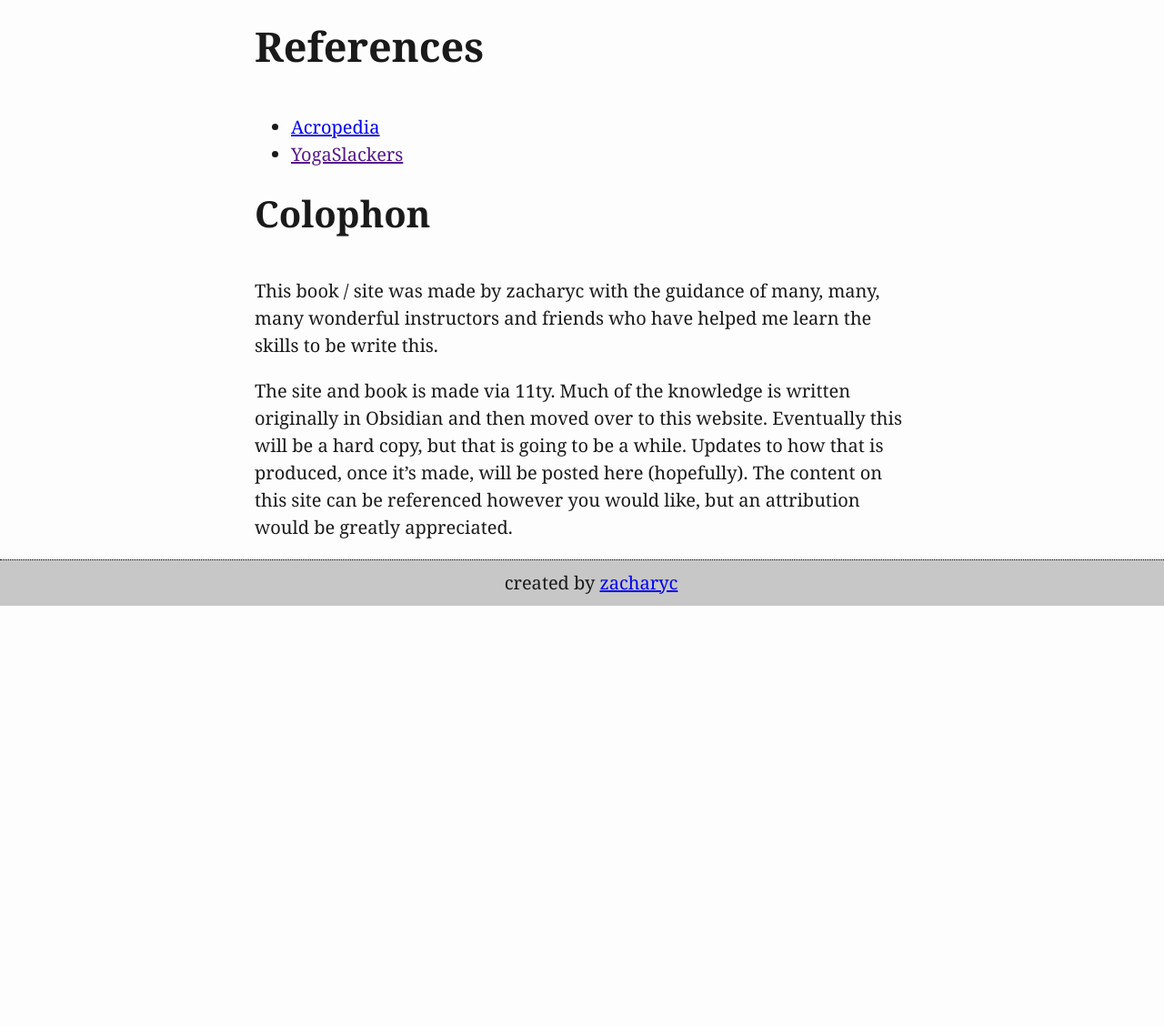
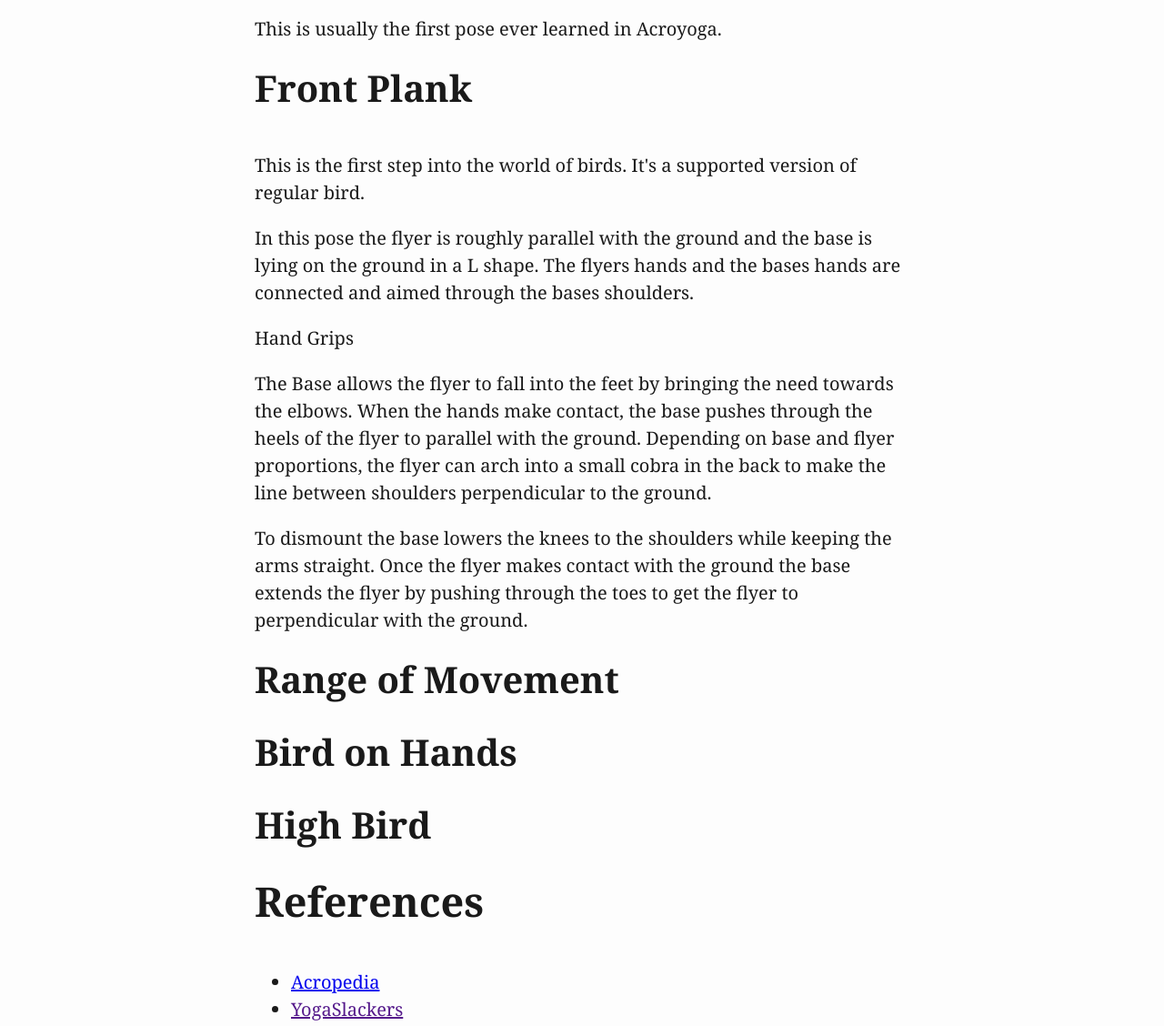
Before and after one commit to zacharyc/acroyoga-field-guide, an Eleventy site: page index.html in a window 1280 px wide. Shown: the part 3598-4726 px from the top of the page at 91% size. Before the commit the page ends 4264 px from the top, so only its background shows below. Built offline with nearby package versions, Linux system fonts and the light colour scheme; Eleventy itself is replaced by a stand-in of ours; files that its build step writes are made by us from their sources.

Commit message:
Fixing circular reference (pose name)

```diff
--- a/Poses/01 bird.md
+++ b/Poses/01 bird.md
@@ -1,5 +1,26 @@
 ---
 tags: pose
+difficulty: easy
 ---
 
 # Bird
+
+This is usually the first pose ever learned in Acroyoga.
+
+## Front Plank
+
+This is the first step into the world of birds. It's a supported version of regular bird.
+
+In this pose the flyer is roughly parallel with the ground and the base is lying on the ground in a L shape. The flyers hands and the bases hands are connected and aimed through the bases shoulders.
+
+Hand Grips
+
+The Base allows the flyer to fall into the feet by bringing the need towards the elbows. When the hands make contact, the base pushes through the heels of the flyer to parallel with the ground. Depending on base and flyer proportions, the flyer can arch into a small cobra in the back to make the line between shoulders perpendicular to the ground.
+
+To dismount the base lowers the knees to the shoulders while keeping the arms straight. Once the flyer makes contact with the ground the base extends the flyer by pushing through the toes to get the flyer to perpendicular with the ground.
+
+## Range of Movement
+
+## Bird on Hands
+
+## High Bird
--- a/sections/03 Poses.md
+++ b/sections/03 Poses.md
@@ -6,6 +6,6 @@ tags: sections
 
 Poses are the cool things you see on instagram that are static.
 
-{%- for post in collections.pose -%}
-<seciton class="section"> {{ post.templateContent }} </seciton>
+{%- for pose in collections.pose -%}
+<seciton class="section"> {{ pose.templateContent }} </seciton>
 {%- endfor -%}
```
